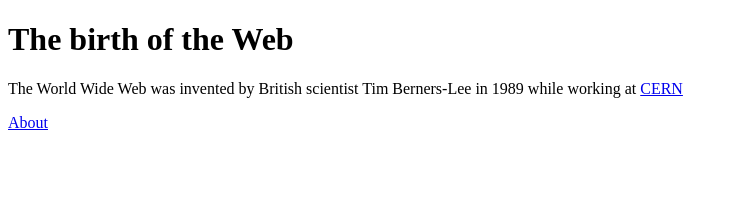
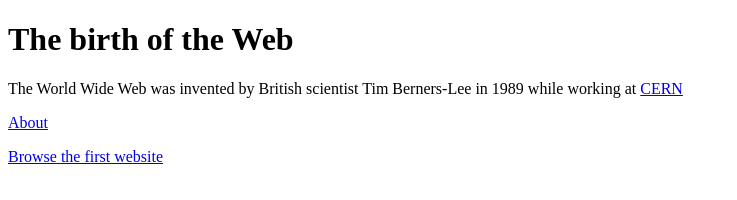
Before and after one commit to eximiusflow/firstWebsit, a plain HTML site: page index.html in a window 1280 px wide. Shown: the whole page, without its empty margins (0-737 px from the left). Drawn offline with Linux system fonts and the light colour scheme.

Commit message:
Update index.html

```diff
--- a/index.html
+++ b/index.html
@@ -4,5 +4,6 @@
 <h1>The birth of the Web</h1>
   <p>The World Wide Web was invented by British scientist Tim Berners-Lee in 1989 while working at <a href="https://home.cern/" target="_blank">CERN</a></p>
   <p><a href="https://home.cern/science/computing/birth-web" target="_blank">About</a></p>
+  <p><a href="http://info.cern.ch/hypertext/WWW/TheProject.html" target="_blank">Browse the first website</a></p>
 </body>
 </html>
```
